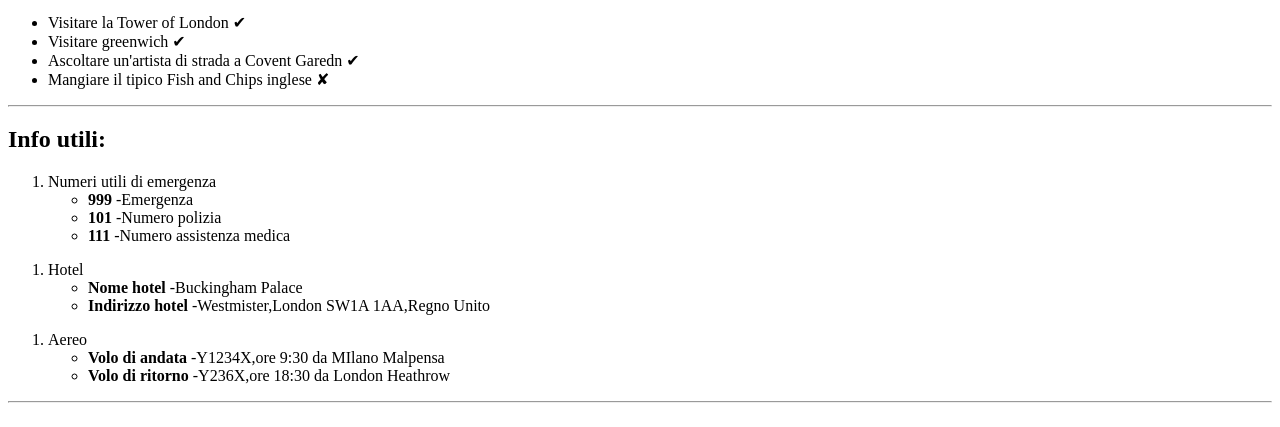
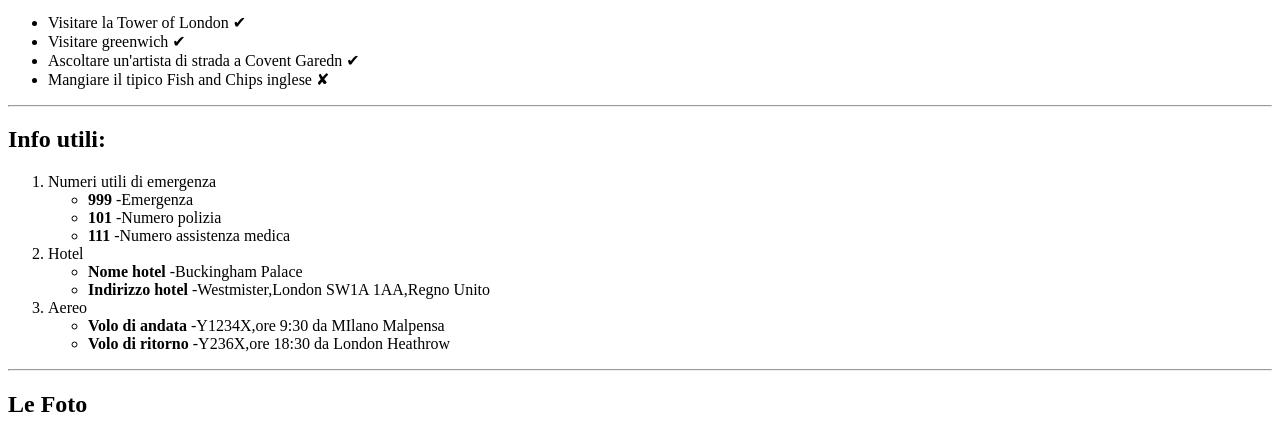
Before and after one commit to GabrieleStaroccia/html-london-trip, a plain HTML site: page index.html in a window 1280 px wide. Shown: the part 937-1364 px from the top of the page. Drawn offline with Linux system fonts and the light colour scheme.

Commit message:
correzioni

```diff
--- a/index.html
+++ b/index.html
@@ -83,9 +83,6 @@
                 <li><b>111</b> -Numero assistenza medica</li>
              </ul>
 
-          </ol>
-
-          <ol>
              <li>Hotel</li>
 
              <ul>
@@ -93,18 +90,13 @@
                 <li><b>Indirizzo hotel</b> -Westmister,London SW1A 1AA,Regno Unito</li>
              </ul>
 
-          </ol>
-
-
-          <ol>
              <li>Aereo</li>
 
              <ul>
                 <li><b>Volo di andata</b> -Y1234X,ore 9:30 da MIlano Malpensa</li>
                 <li><b>Volo di ritorno</b> -Y236X,ore 18:30 da London Heathrow</li>
-             </ul>
+          </ol>
 
-          </ol>
           <hr>
 
     </main>
```
